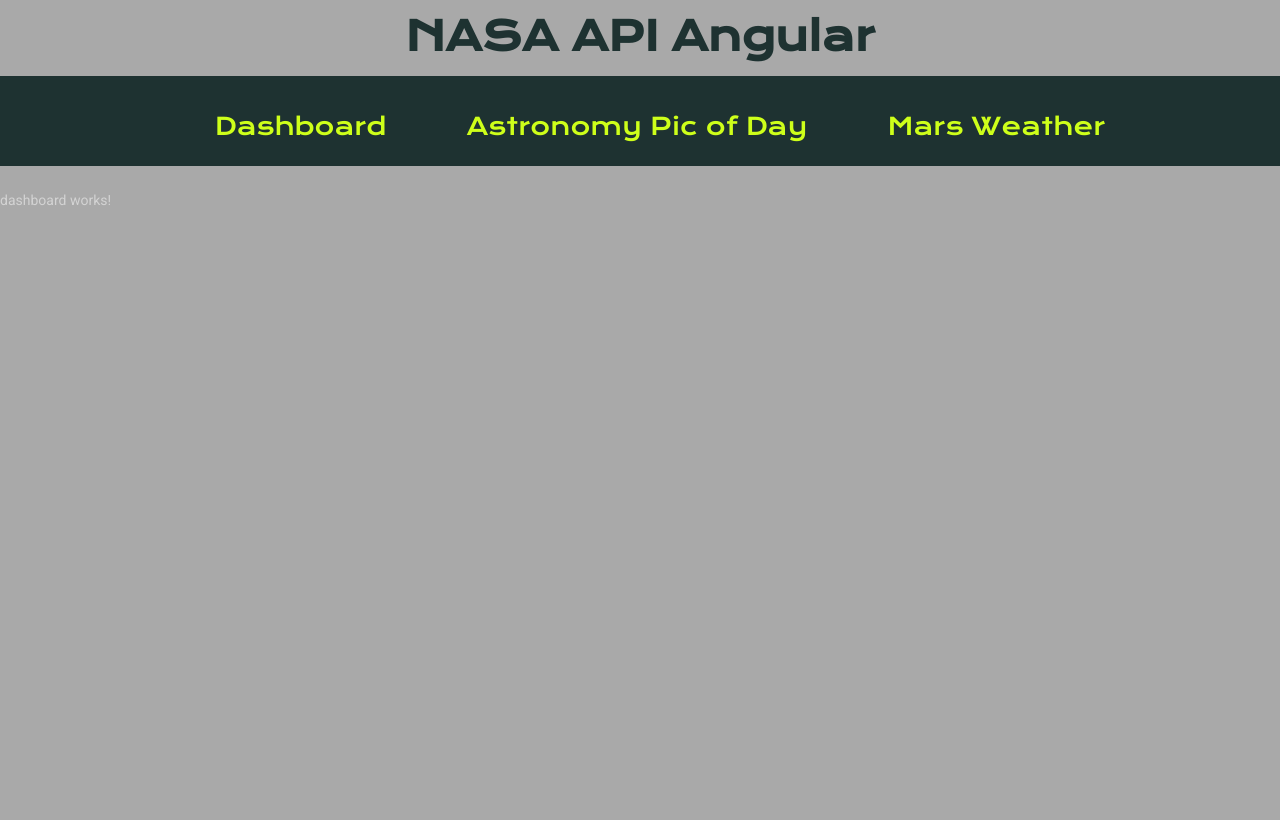
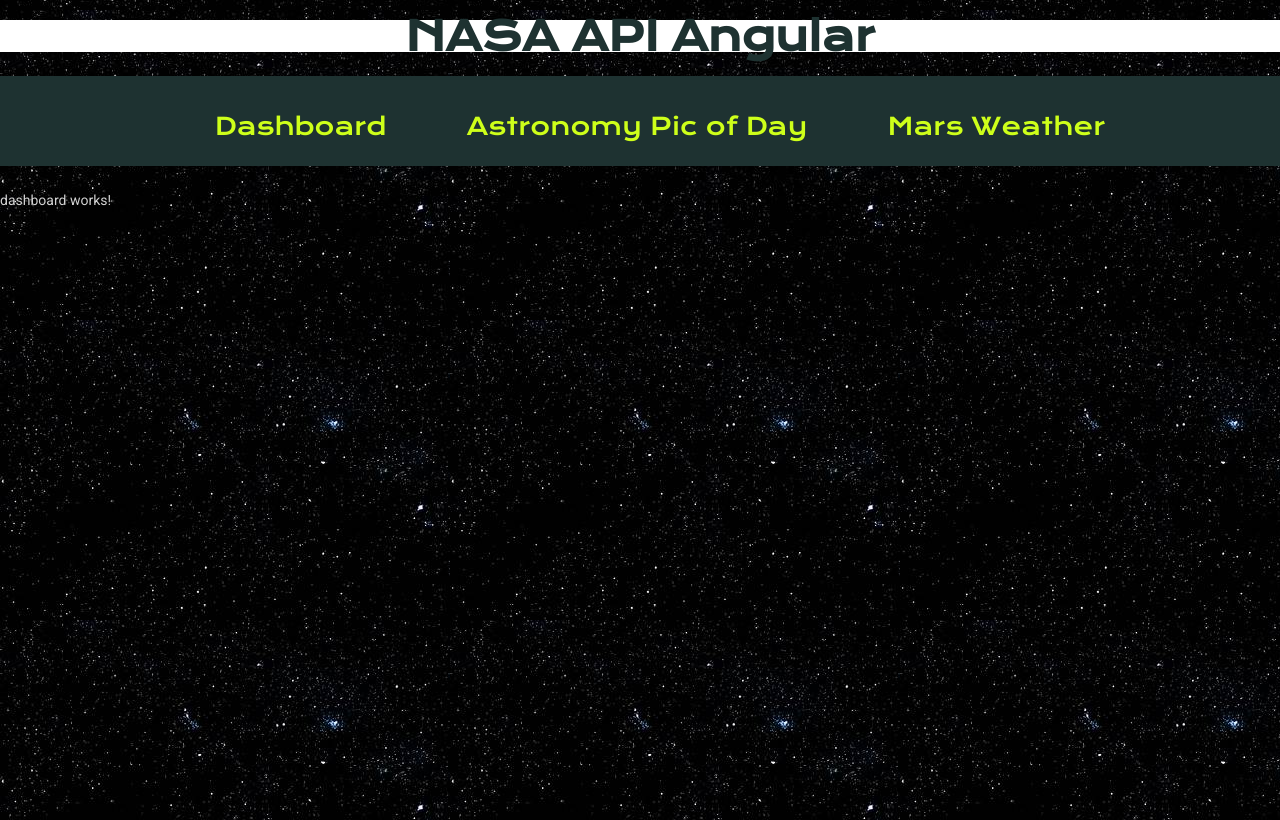
Before and after one commit to isaak-treat/NASA-API-Angular, an Angular app: page /dashboard in a window 1280 px wide. Built offline with nearby package versions, Linux system fonts and the light colour scheme.

Commit message:
Added background image

```diff
--- a/src/app/app.component.css
+++ b/src/app/app.component.css
@@ -24,6 +24,7 @@
 .navigation a:hover {
   background-color: #1E3231;
   color: #E8EEF2;
+  cursor: default;
 }
 
 h1 {
@@ -31,6 +32,7 @@ h1 {
   font-size: 40px;
   font-weight: bold;
   text-align: center;
+  background-color: #ffffff;
   /* background-image: linear-gradient(red, yellow, green); */
 }
   h1 a {
--- a/src/app/insight/insight.component.css
+++ b/src/app/insight/insight.component.css
@@ -1,8 +1,8 @@
 .heading {
-    font-size: 40px;
-    color: #ffffff;
-    padding-top: 10px;
-    text-align: center;
+  font-size: 40px;
+  color: #ffffff;
+  padding-top: 10px;
+  text-align: center;
 }
 
 .dayTitle{
@@ -58,4 +58,5 @@ ul#horizontal-list li {
     background-color: #1E3231;
     /* color: #ffffff */
     color: #CEFF1A;
+    cursor: pointer;
 }
--- a/src/app/insight/insight.component.html
+++ b/src/app/insight/insight.component.html
@@ -5,7 +5,7 @@
   <div class="table">
     <ul id="horizontal-list">
       <li>
-        <mat-card class="sol-card">
+        <mat-card class="sol-card" (click)="testClick()">
           <mat-card-header>
             <mat-card-title class="sol-date">SOL {{marsWeather.sol_keys[0]}}</mat-card-title>
           </mat-card-header>
--- a/src/app/insight/insight.component.ts
+++ b/src/app/insight/insight.component.ts
@@ -7,7 +7,7 @@ import { ApiService } from '../api.service';
   styleUrls: ['./insight.component.css']
 })
 export class InsightComponent implements OnInit {
-  marsWeather;
+  marsWeather = { sol_keys: null,};
   constructor(private apiService: ApiService) { }
 
   ngOnInit(): void {
@@ -19,4 +19,8 @@ export class InsightComponent implements OnInit {
       });
     });
   }
+
+  testClick(): void {
+    console.log("This a test");
+  }
 }
--- a/src/styles.css
+++ b/src/styles.css
@@ -5,6 +5,7 @@
 html, body {
   /* background-color: #babdbc; */
   background-color: darkgrey;
+  background-image: url("/assets/stars.jpg");
   height: 100%;
   color: #333333;
   margin: 0px;
```
Also changed, not shown: src/assets/stars.jpg (added).
